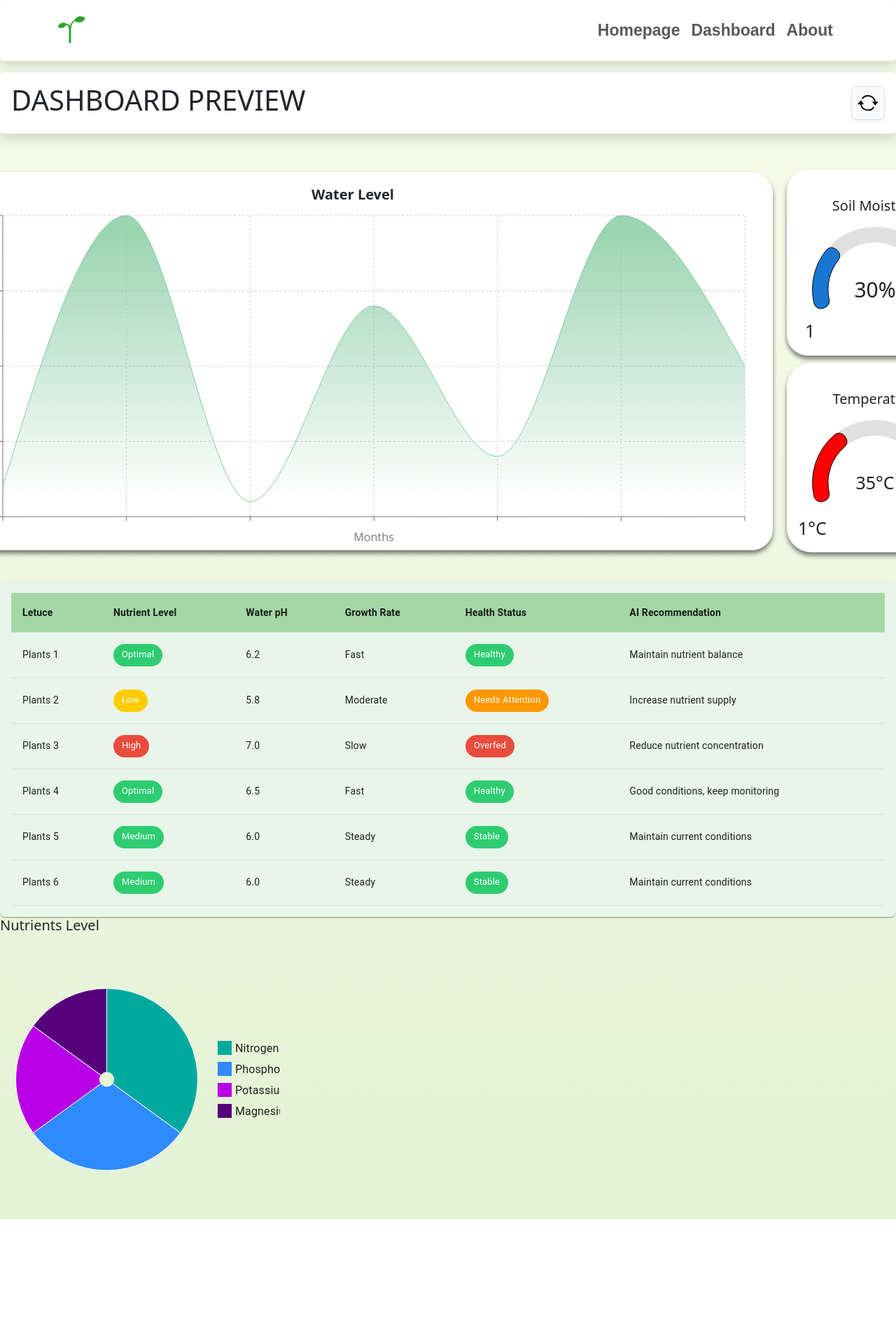
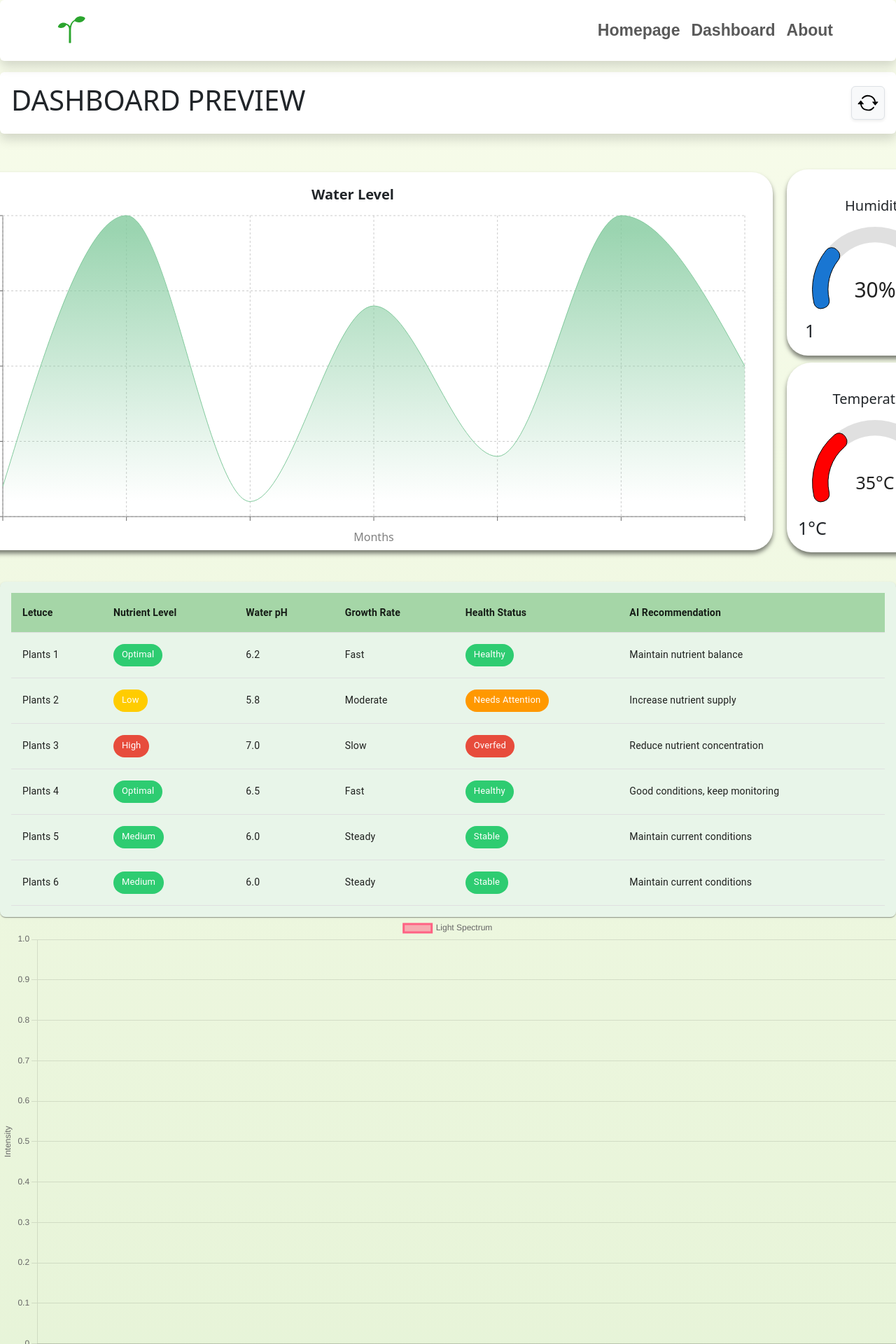
Before and after one commit to lolomoguzu/AI-Monitoring, a React (Vite) app in the folder Monitoring/: page /dashboard in a window 1280 px wide. Shown: the top 1920 px of the page at 70% size. Before the commit the page ends 1742 px from the top, so only its background shows below. Built offline with nearby package versions, Linux system fonts and the light colour scheme.

Commit message:
Some adjacement

```diff
--- a/Monitoring/package.json
+++ b/Monitoring/package.json
@@ -16,11 +16,14 @@
     "@emotion/styled": "^11.14.0",
     "@mui/material": "^6.4.7",
     "@mui/x-charts": "^7.27.1",
+    "@types/chart.js": "^2.9.41",
     "bootstrap": "^5.3.3",
+    "chart.js": "^4.4.8",
     "lucide-react": "^0.477.0",
     "react": "^19.0.0",
     "react-bootstrap": "^2.10.9",
     "react-bootstrap-icons": "^1.11.5",
+    "react-chartjs-2": "^5.3.0",
     "react-dom": "^19.0.0",
     "recharts": "^2.15.1"
   },
--- a/Monitoring/src/Pages/Dashboard.tsx
+++ b/Monitoring/src/Pages/Dashboard.tsx
@@ -2,11 +2,11 @@ import NavButton from "../Components/NavButton";
 import "../Design/Dashboard.css";
 import Waterlevel from "../SensorComponents/Waterlevel";
 import PlantNutrients from "../SensorComponents/PlantNutrients";
-import SoilSensor from "../SensorComponents/SoilSensor";
+import SoilSensor from "../SensorComponents/Humidity";
 import PlantsPreview from "../SensorComponents/Plants";
 import { ArrowRepeat } from "react-bootstrap-icons";
 import Temperature from "../SensorComponents/Temperature";
-
+import LightSensor from "../SensorComponents/Light";
 const Dashboard: React.FC = () => {
   return (
     <div className="background">
@@ -39,7 +39,7 @@ const Dashboard: React.FC = () => {
       {/* Plants Preview */}
 
       <PlantsPreview />
-
+      <LightSensor wavelengths={[]} intensities={[]} />
       {/* Plant Nutrients Chart */}
 
       <PlantNutrients />
--- a/Monitoring/src/SensorComponents/SoilSensor.tsx
+++ b/Monitoring/src/SensorComponents/Humidity.tsx
@@ -1,13 +1,13 @@
 import { gaugeClasses } from "@mui/x-charts/Gauge";
 import { Gauge } from "@mui/x-charts";
-import "../Design/SensorDesign/SoilSensor.css";
+import "../Design/SensorDesign/Humidity.css";
 let soil_data = 30;
 
 const SoilSensor = () => {
   return (
     <div className="soil-moisture">
       <div className="text-center mt-4">
-        <h5>Soil Moisture</h5>
+        <h5>Humidity</h5>
 
         <div className="position-relative d-inline-block">
           <Gauge
--- /dev/null
+++ b/Monitoring/src/SensorComponents/Light.tsx
@@ -0,0 +1,77 @@
+import { Line } from "react-chartjs-2";
+import {
+  Chart as ChartJS,
+  ChartOptions,
+  ChartData,
+  CategoryScale,
+  LinearScale,
+  PointElement,
+  LineElement,
+  Title,
+  Tooltip,
+  Legend,
+} from "chart.js";
+
+// Register necessary Chart.js components
+ChartJS.register(
+  CategoryScale,
+  LinearScale,
+  PointElement,
+  LineElement,
+  Title,
+  Tooltip,
+  Legend
+);
+
+// Define types for props
+interface SpectrumChartProps {
+  wavelengths: number[];
+  intensities: number[];
+}
+
+const SpectrumChart: React.FC<SpectrumChartProps> = ({
+  wavelengths,
+  intensities,
+}) => {
+  // Define chart data
+  const data: ChartData<"line"> = {
+    labels: wavelengths,
+    datasets: [
+      {
+        label: "Light Spectrum",
+        data: intensities,
+        borderColor: "rgb(255, 99, 132)",
+        backgroundColor: "rgba(255, 99, 132, 0.5)",
+        fill: true,
+      },
+    ],
+  };
+
+  // Chart options
+  const options: ChartOptions<"line"> = {
+    responsive: true,
+    plugins: {
+      legend: {
+        display: true,
+      },
+    },
+    scales: {
+      x: {
+        title: {
+          display: true,
+          text: "Wavelength (nm)",
+        },
+      },
+      y: {
+        title: {
+          display: true,
+          text: "Intensity",
+        },
+      },
+    },
+  };
+
+  return <Line data={data} options={options} />;
+};
+
+export default SpectrumChart;
```
Also changed, not shown: Monitoring/src/Design/SensorDesign/Humidity.css (renamed from Monitoring/src/Design/SensorDesign/SoilSensor.css), 1 other file (tests, documents, lock files or other folders).
